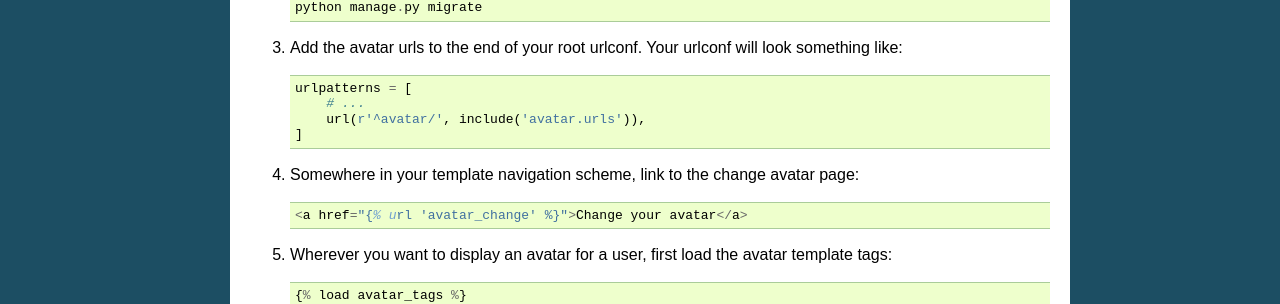
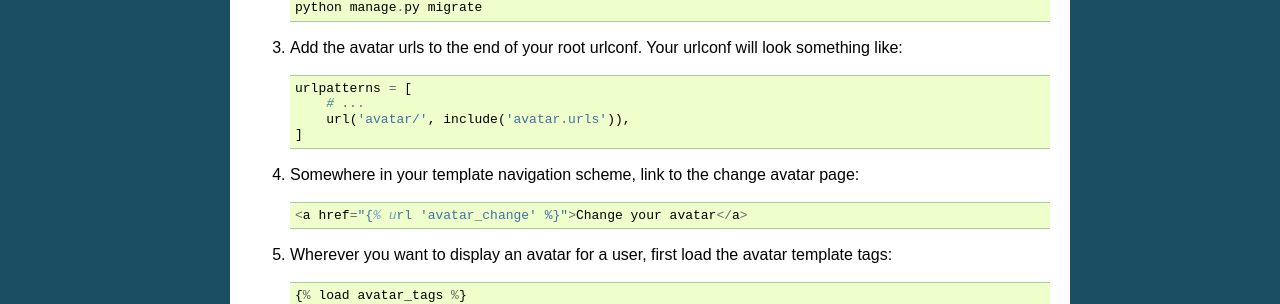
Before and after one commit to jazzband/django-avatar, a Sphinx documentation site: the page built from docs/index.txt, in a window 1280 px wide and 900 px high, scrolled down 609 px. Shown: the part 148-452 px from the top of the window. Built offline with Sphinx 7.4.7, drawn with Linux system fonts in a browser that asks for light colours.

Commit message:
Fix docs showing old django url pattern

```diff
--- a/docs/index.txt
+++ b/docs/index.txt
@@ -48,7 +48,7 @@
 
         urlpatterns = [
             # ...
-            url(r'^avatar/', include('avatar.urls')),
+            url('avatar/', include('avatar.urls')),
         ]
 
 4.  Somewhere in your template navigation scheme, link to the change avatar
```
